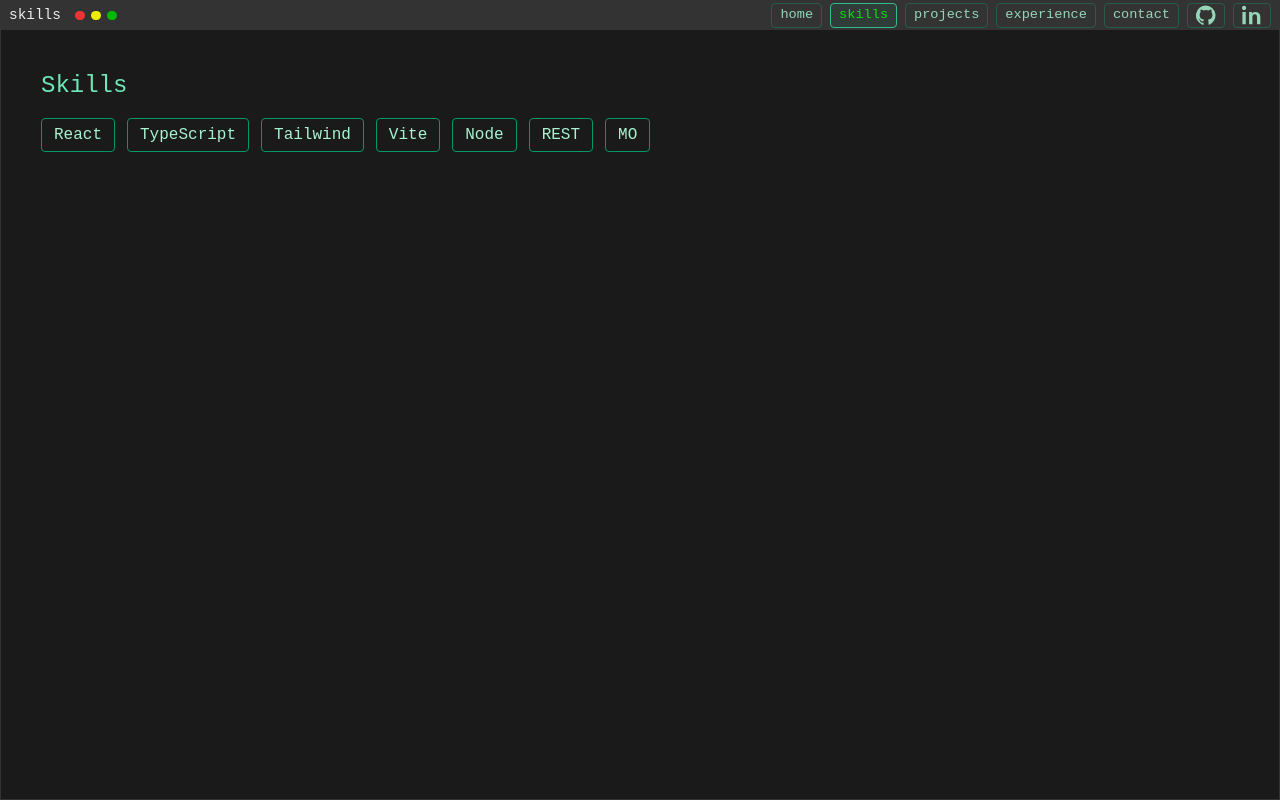
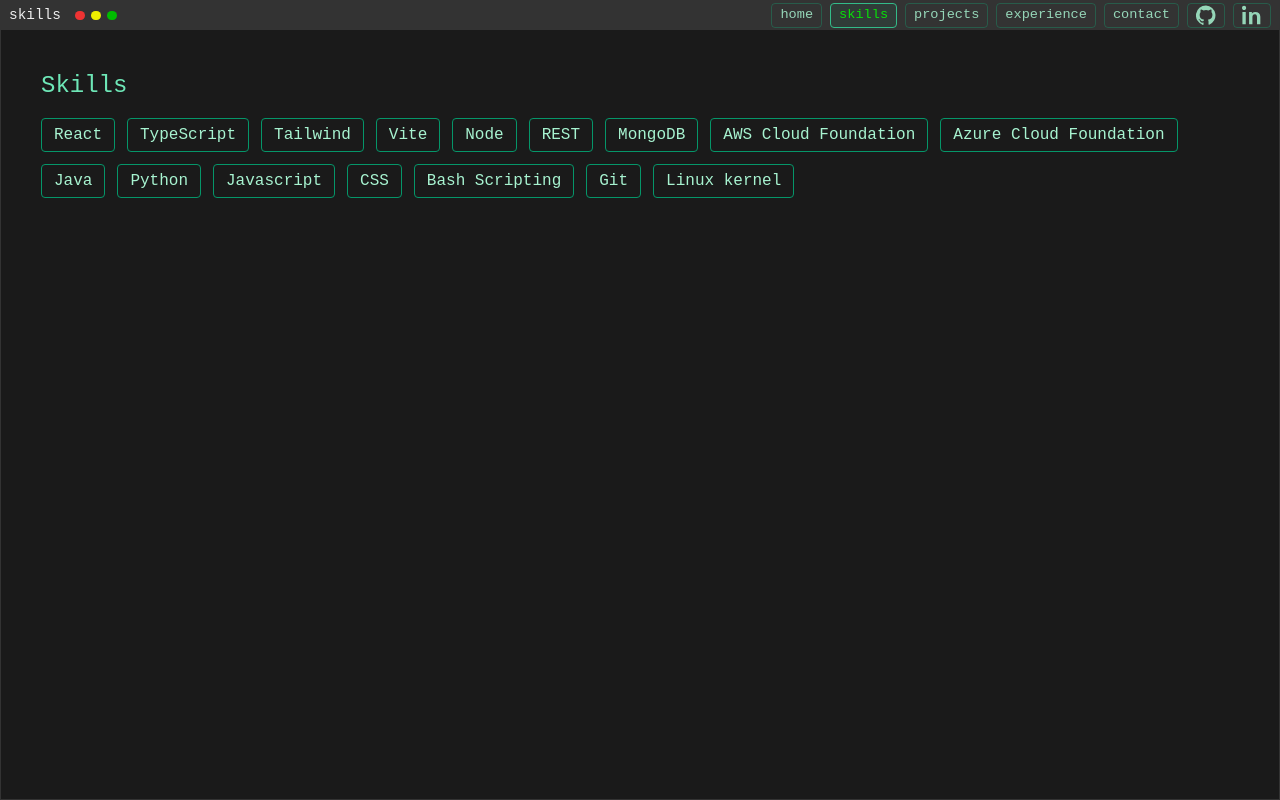
Before and after one commit to benji2803/BenjaminResume, a React (Vite) app: page /skills in a window 1280 px wide. Built offline with nearby package versions, Linux system fonts and the light colour scheme.

Commit message:
Update index.html and src/data.ts

```diff
--- a/index.html
+++ b/index.html
@@ -3,7 +3,7 @@
   <head>
     <meta charset="UTF-8" />
     <meta name="viewport" content="width=device-width, initial-scale=1.0" />
-    <title>Minimal Vite + React + Tailwind (TS)</title>
+    <title>AboutBen</title>
   </head>
   <body>
     <div id="root"></div>
--- a/src/data.ts
+++ b/src/data.ts
@@ -8,13 +8,13 @@ export const profile = {
   linkedin: "https://www.linkedin.com/in/benjamin-maldonado-043447269/",
   summary:
     "Web developer specializing in building and maintaining scalable, high-traffic web applications with clean,safe, accessible UI. Please feel free to explore my page and ask me any questions! ",
-  skills: ["React", "TypeScript", "Tailwind", "Vite", "Node", "REST", "MO"],
+  skills: ["React", "TypeScript", "Tailwind", "Vite", "Node", "REST", "MongoDB", "AWS Cloud Foundation", "Azure Cloud Foundation", "Java", "Python", "Javascript", "CSS", "Bash Scripting", "Git", "Linux kernel"],
   projects: [
     {
       name: "MissionSecure",
       link: "https://github.com/jxhnaye/MissionSecure",
       desc:
-        "Collaborated on a researched based quiz website on Cybersecurity Ethics & Policies fully integrated with AI grading & Feedback and an automatic info board on the latest tech talk.",
+        "Collaborated on a researched based quiz website on Cybersecurity Ethics & Policies fully integrated with AI grading & Feedback and an automated info board on the latest tech talk.",
       stack: ["React", "TypeScript", "Tailwind", "Vite"],
     },
     {
```
